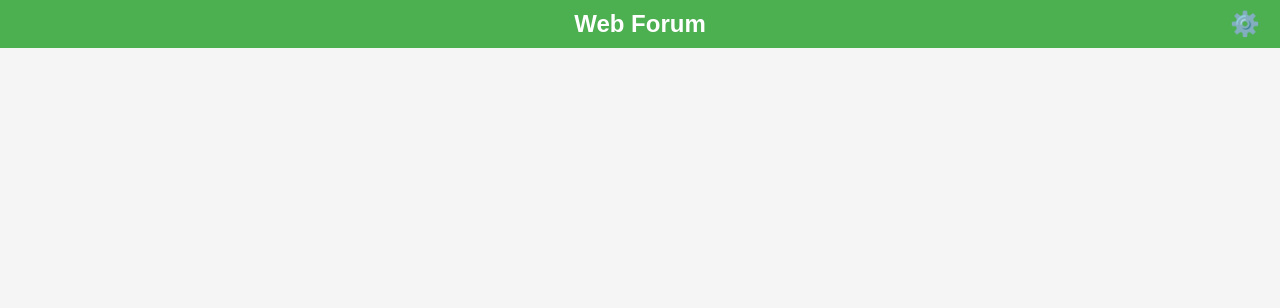
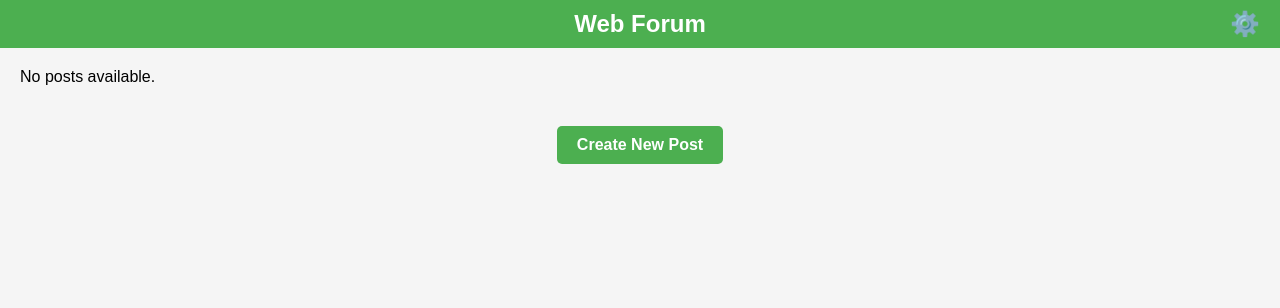
Before and after one commit to usd-cs/COMP-49X-24-25-san-diego-food-bank-intro-project, a Django app: page / in a window 1280 px wide. Shown: the top 308 px of the page. Run offline with Django 5.2, Linux system fonts and the light colour scheme.

Commit message:
Implemented UI for home page and added functionality for create new post button

```diff
--- /dev/null
+++ b/intro_project_django/web_forum/static/css/home.css
@@ -0,0 +1,35 @@
+.posts-container {
+    padding: 20px;
+}
+
+.post {
+    background-color: #f5f5f5;
+    padding: 15px;
+    margin-bottom: 10px;
+    border-radius: 8px;
+    box-shadow: 0 2px 4px rgba(0, 0, 0, 0.1);
+}
+
+.post-header {
+    font-weight: bold;
+    margin-bottom: 5px;
+}
+
+.create-post {
+    text-align: center;
+    margin: 20px 0;
+}
+
+.create-post-button {
+    display: inline-block;
+    padding: 10px 20px;
+    background-color: #4CAF50;
+    color: white;
+    border-radius: 5px;
+    text-decoration: none;
+    font-weight: bold;
+}
+
+.create-post-button:hover {
+    background-color: #45a049;
+}
--- a/intro_project_django/web_forum/templates/web_forum/header.html
+++ b/intro_project_django/web_forum/templates/web_forum/header.html
@@ -1,9 +1,13 @@
+{% load static %}
 <!DOCTYPE html>
 <html lang="en">
 <head>
   <meta charset="UTF-8">
   <meta name="viewport" content="width=device-width, initial-scale=1.0">
   <title>Web Forum</title>
+
+  <link rel="stylesheet" href="{% static 'css/home.css' %}">
+
   <style>
     /* Reset margin and padding */
     * {
@@ -46,5 +50,9 @@
     <span class="gear-icon">⚙️</span> <!-- Placeholder gear icon (can replace with actual image or font icon) -->
   </div>
 
+  <!-- Content Block for Other Templates to Extend -->
+  {% block content %}
+  {% endblock %}
+
 </body>
 </html>
--- a/intro_project_django/web_forum/templates/web_forum/home.html
+++ b/intro_project_django/web_forum/templates/web_forum/home.html
@@ -1 +1,22 @@
 {% extends 'web_forum/header.html' %}
+{% load static %}
+
+{% block content %}
+<div class="posts-container">
+    {% for post in posts %}
+        <div class="post">
+            <div class="post-header">
+                <span class="author">{{ post.author }}</span>
+                <span class="date">{{ post.date|timesince }} ago</span>
+            </div>
+            <p class="content">{{ post.content }}</p>
+        </div>
+    {% empty %}
+        <p>No posts available.</p>
+    {% endfor %}
+</div>
+
+<div class="create-post">
+    <a href="{% url 'create post' %}" class="create-post-button">Create New Post</a>
+</div>
+{% endblock %}
--- a/intro_project_django/web_forum/views.py
+++ b/intro_project_django/web_forum/views.py
@@ -29,10 +29,10 @@ def home_view(request):
     """Placeholder view for the home page."""
     return render(request, "web_forum/home.html", {})
 
-def post_view():
+def post_view(request):
     """Placeholder view for viewing a post."""
-    return HttpResponse("This is a post view.")
+    return render(request, HttpResponse("This is a post view."))
 
-def create_post_view():
+def create_post_view(request):
     """Placeholder view for creating a new post."""
-    return HttpResponse("This is the create post view.")
+    return render(request, HttpResponse("This is the create post view."))
```
